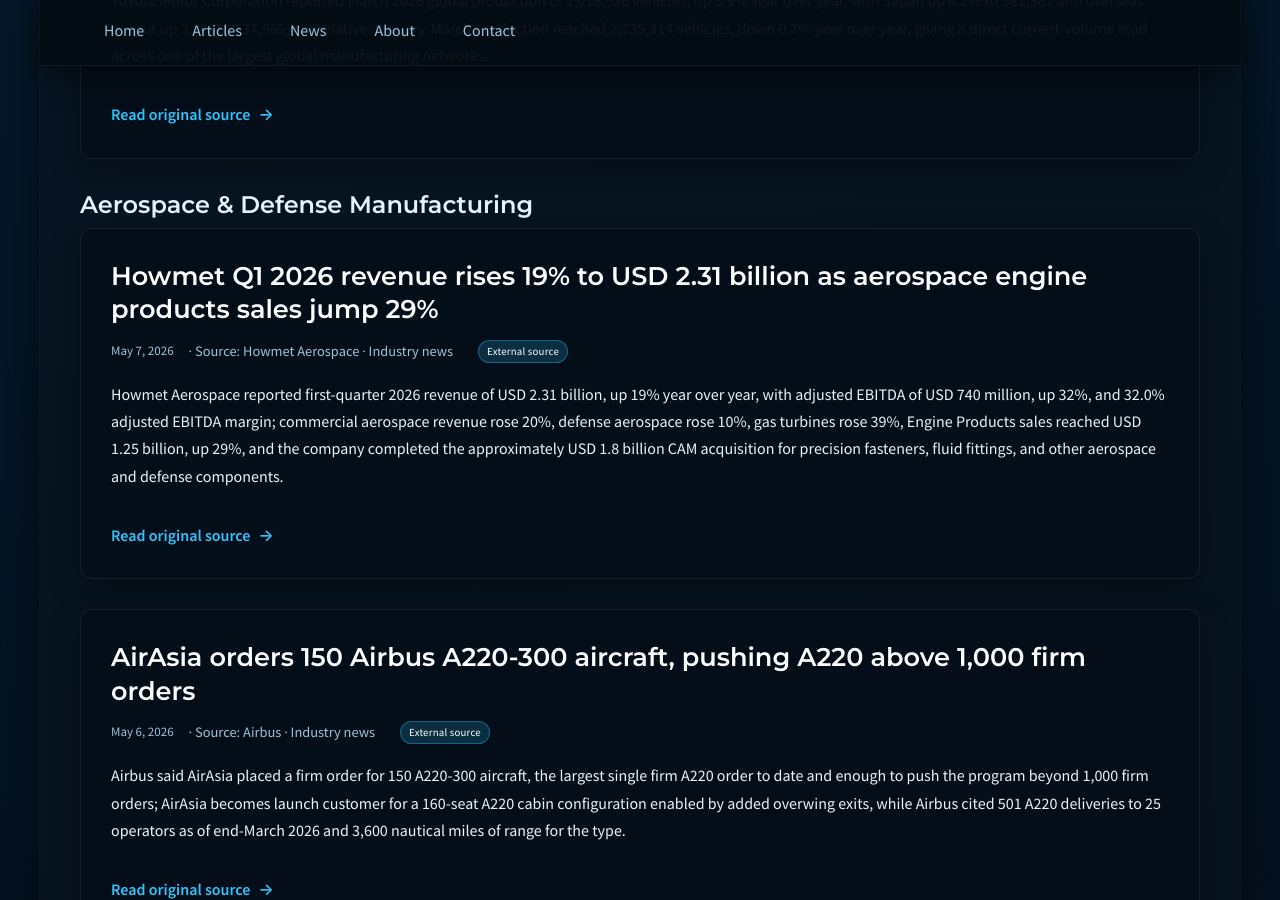
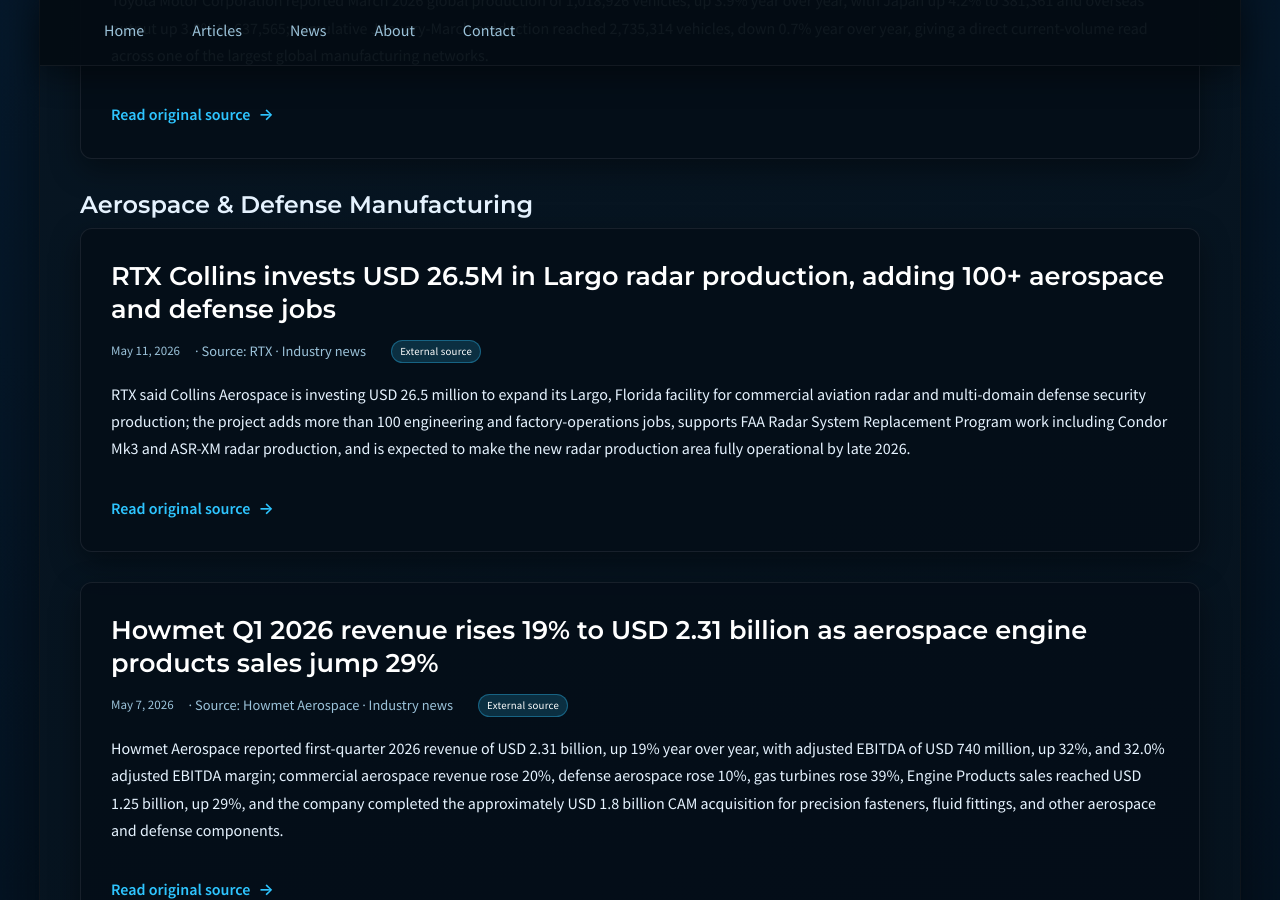
Before and after one commit to JohnForeman/MetrologyCentral, a Jekyll site: the page built from news.md, in a window 1280 px wide and 900 px high, scrolled down 3448 px. Built offline with Jekyll 4.4.1, drawn with Linux system fonts in a browser that asks for light colours.

Commit message:
Update metrology news sweep

```diff
--- a/_data/news.yml
+++ b/_data/news.yml
@@ -1,4 +1,30 @@
 ---
+- date: '2026-05-14'
+  title: UMC releases 14nm eHV FinFET platform for display-driver ICs with 40% lower
+    power and 35% smaller chip area
+  source: UMC
+  sector: industrial_manufacturing
+  kind: industry_news
+  summary: UMC announced its 14nm embedded high-voltage FinFET platform for display-driver
+    ICs, with the process design kit available for customer designs and validation
+    completed at Fab 12A; compared with its 22nm display-driver process, UMC cites
+    up to 40% lower power consumption and 35% smaller chip area, a high-voltage process
+    range spanning 0.6 µm to 14 nm, 12 production fabs with more than 400,000 12-inch-equivalent
+    wafers per month of capacity, and IATF 16949 certification across all fabs.
+  url: https://www.umc.com/en/News/press_release/Content/technology_related/20260514
+- date: '2026-05-11'
+  title: RTX Collins invests USD 26.5M in Largo radar production, adding 100+ aerospace
+    and defense jobs
+  source: RTX
+  sector: aerospace_defense_manufacturing
+  kind: industry_news
+  summary: RTX said Collins Aerospace is investing USD 26.5 million to expand its
+    Largo, Florida facility for commercial aviation radar and multi-domain defense
+    security production; the project adds more than 100 engineering and factory-operations
+    jobs, supports FAA Radar System Replacement Program work including Condor Mk3
+    and ASR-XM radar production, and is expected to make the new radar production
+    area fully operational by late 2026.
+  url: https://www.rtx.com/news/news-center/2026/05/11/rtxs-collins-aerospace-accelerates-production-with-26-5-million-investment-in-l
 - date: '2026-05-13'
   title: GM Fairfax batch-builds 2027 Chevrolet Bolt in 30-vehicle groups to reduce
     launch variation and improve EFTQ
```
